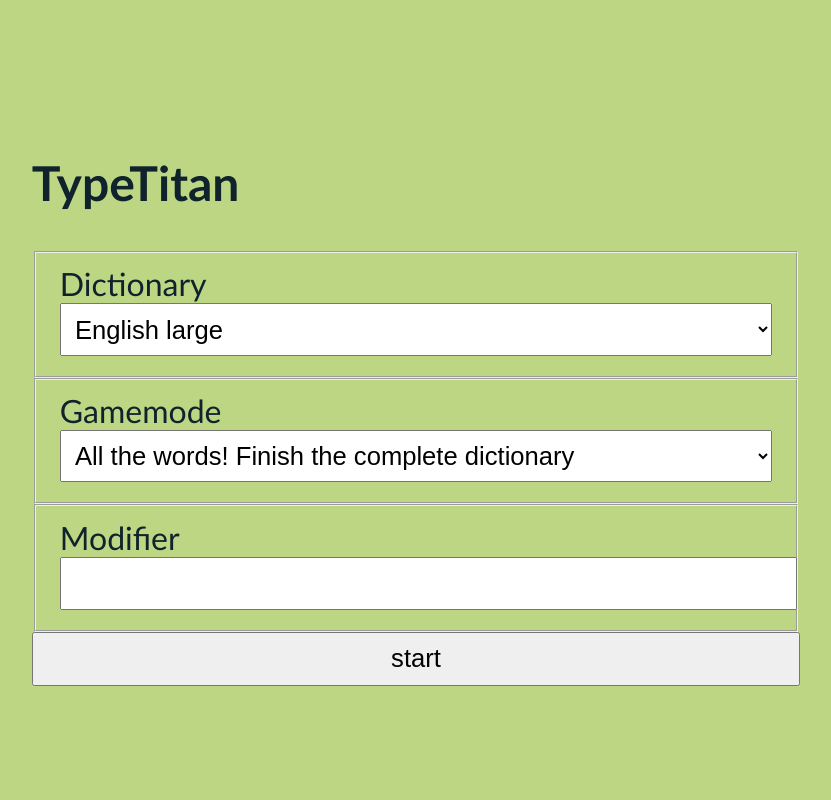
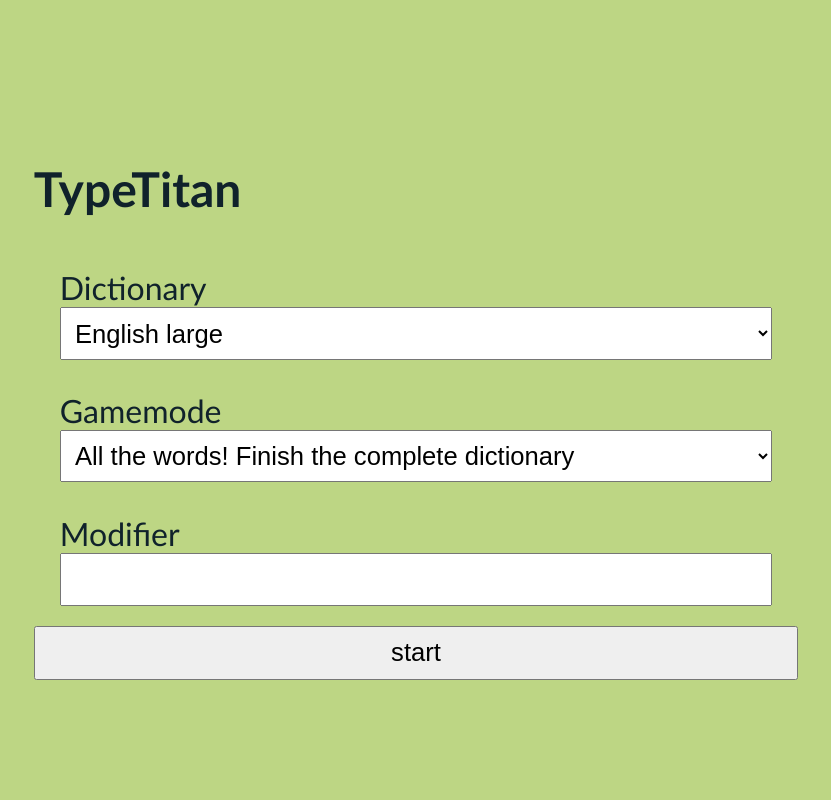
Before and after one commit to vandijkstef/typetitan, a Node server app: page / in a window 1280 px wide. Shown: the whole page, without its empty margins (224-1055 px from the left). Run offline with Node 20, Linux system fonts and the light colour scheme.

Commit message:
Client JS

```diff
--- a/server/public/css/style.css
+++ b/server/public/css/style.css
@@ -2,6 +2,10 @@
   --bg: #BDD684;
   --text: #10222B;
   --tone: #95AB63;
+}
+
+* {
+  box-sizing: border-box;
 }
 
 body {
@@ -15,6 +19,10 @@
   min-height: 100vh;
   margin: 0;
   position: relative;
+}
+
+fieldset {
+  border: 0;
 }
 
 .button {
--- a/server/public/css/style.min.css
+++ b/server/public/css/style.min.css
@@ -1 +1 @@
-:root{--bg:#BDD684;--text:#10222B;--tone:#95AB63}body{background-color:var(--bg);color:var(--text);font-family:Ubuntu, Calibri, sans-serif;display:flex;justify-content:center;align-items:center;flex-direction:column;min-height:100vh;margin:0;position:relative}.button{background-color:var(--text);color:var(--bg);padding:.8em;text-align:center;display:inline-block;margin:1em .3em 0;text-decoration:none}.button:focus{text-decoration:underline}.hidden{display:none}#word{font-size:5em;font-weight:bold;text-align:center;margin:0}#word .inactive{opacity:.3}#word .current{opacity:1}#word .error{color:red}#word .correct{opacity:.6}#main{display:flex;flex-direction:column;font-size:2em}#main select,#main input{font-size:.8em;padding:.4em;width:100%}#score{position:absolute;bottom:0;width:100%;background-color:var(--tone);display:flex;justify-content:space-around;font-size:1.4em;color:white}#score div{display:flex}#score div p{margin-right:.3em}#gameover{font-size:1.6em;position:absolute;background-color:rgba(0,0,0,0.6);width:100vw;height:100vh;display:flex;flex-direction:column;justify-content:center;align-items:center;color:white}
+:root{--bg:#BDD684;--text:#10222B;--tone:#95AB63}*{box-sizing:border-box}body{background-color:var(--bg);color:var(--text);font-family:Ubuntu, Calibri, sans-serif;display:flex;justify-content:center;align-items:center;flex-direction:column;min-height:100vh;margin:0;position:relative}fieldset{border:0}.button{background-color:var(--text);color:var(--bg);padding:.8em;text-align:center;display:inline-block;margin:1em .3em 0;text-decoration:none}.button:focus{text-decoration:underline}.hidden{display:none}#word{font-size:5em;font-weight:bold;text-align:center;margin:0}#word .inactive{opacity:.3}#word .current{opacity:1}#word .error{color:red}#word .correct{opacity:.6}#main{display:flex;flex-direction:column;font-size:2em}#main select,#main input{font-size:.8em;padding:.4em;width:100%}#score{position:absolute;bottom:0;width:100%;background-color:var(--tone);display:flex;justify-content:space-around;font-size:1.4em;color:white}#score div{display:flex}#score div p{margin-right:.3em}#gameover{font-size:1.6em;position:absolute;background-color:rgba(0,0,0,0.6);width:100vw;height:100vh;display:flex;flex-direction:column;justify-content:center;align-items:center;color:white}
--- a/server/public/css/style.scss
+++ b/server/public/css/style.scss
@@ -2,6 +2,10 @@
 	--bg: #BDD684;
 	--text: #10222B;
 	--tone: #95AB63;
+}
+
+* {
+	box-sizing: border-box;
 }
 
 body {
@@ -15,6 +19,10 @@
 	min-height: 100vh;
 	margin: 0;
 	position: relative;
+}
+
+fieldset {
+	border: 0;
 }
 
 .button {
--- /dev/null
+++ b/server/public/js/typetitan.js
@@ -0,0 +1,10 @@
+(function () {
+'use strict'; // This ain't a module right now
+
+	document.addEventListener('DOMContentLoaded', function() {
+		if ('classList' in document.body && 'querySelector' in document.body) {
+			document.body.classList.add('js');
+		}
+	});
+
+}());
--- a/server/routes/index.js
+++ b/server/routes/index.js
@@ -22,7 +22,6 @@
 		if (err) {
 			res.redirect('/');
 		} else {
-			console.log(data);
 			res.render('game.ejs', {
 				game: data
 			});
@@ -49,13 +48,10 @@
 			wrong: 0
 		};
 		for (let i = 0; i < dict.length; i++) {
-			console.log(dict[i], req.body['word-' + i]);
 			if (dict[i][0] === req.body['word-' + i]) {
-				console.log('right!');
 				stats.right++;
 			} else {
 				stats.wrong++;
-				console.log('wong');
 			}
 		}
 		// res.redirect('/game/:id/:player');
--- a/server/views/head.ejs
+++ b/server/views/head.ejs
@@ -7,5 +7,6 @@
 		<title>TypeTitan</title>
 
 		<link rel="stylesheet" href="/css/style.css">
+		<script src="/js/typetitan.js" defer></script>
 	</head>
 	<body>
```
